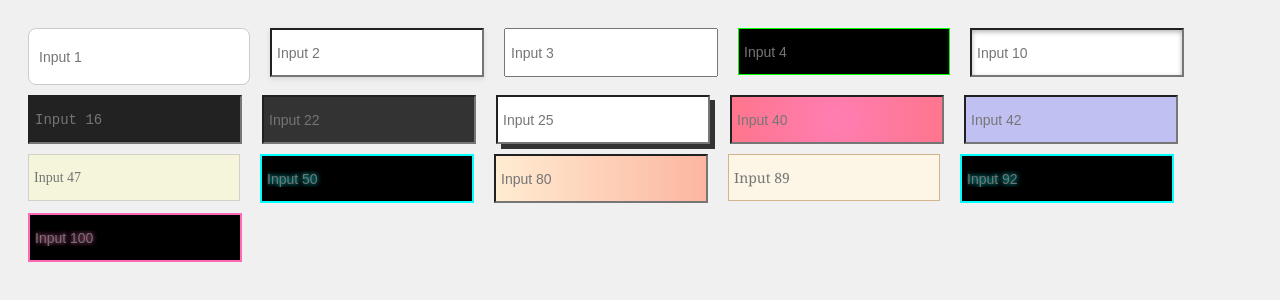
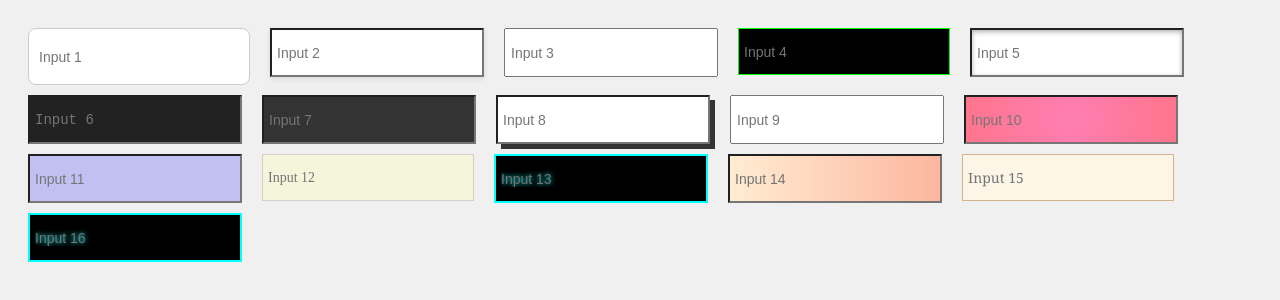
Before and after one commit to gabrieljcoutinho/Estilizao-de-inputs, a plain HTML site: page index.html in a window 1280 px wide. Drawn offline with Linux system fonts and the light colour scheme.

Commit message:
mudando numerações

```diff
--- a/index.html
+++ b/index.html
@@ -3,7 +3,7 @@
 <head>
 <meta charset="UTF-8">
 <meta name="viewport" content="width=device-width, initial-scale=1.0">
-<title>50 Estilos de Inputs</title>
+<title> Estilos de Inputs</title>
 <link rel="stylesheet" href="./style.css">
 </head>
 <body>
@@ -16,29 +16,29 @@
 <br>
 <input class="input4" placeholder="Input 4">
 <br>
+<input class="input5" placeholder="Input 5">
+<br>
+<input class="input6" placeholder="Input 6">
+<br>
+<input class="input7" placeholder="Input 7">
+<br>
+<input class="input8" placeholder="Input 8">
+<br>
+<input class="inpu9" placeholder="Input 9">
+<br>
 <input class="input10" placeholder="Input 10">
 <br>
+<input class="input11" placeholder="Input 11">
+<br>
+<input class="input12" placeholder="Input 12">
+<br>
+<input class="input13" placeholder="Input 13">
+<br>
+<input class="input14" placeholder="Input 14">
+<br>
+<input class="input15" placeholder="Input 15">
+<br>
 <input class="input16" placeholder="Input 16">
-<br>
-<input class="input22" placeholder="Input 22">
-<br>
-<input class="input25" placeholder="Input 25">
-<br>
-<input class="input40" placeholder="Input 40">
-<br>
-<input class="input42" placeholder="Input 42">
-<br>
-<input class="input47" placeholder="Input 47">
-<br>
-<input class="input50" placeholder="Input 50">
-<br>
-<input class="input80" placeholder="Input 80">
-<br>
-<input class="input89" placeholder="Input 89">
-<br>
-<input class="input92" placeholder="Input 92">
-<br>
-<input class="input100" placeholder="Input 100">
 
 </body>
 </html>
--- a/style.css
+++ b/style.css
@@ -30,14 +30,14 @@
 
 
 /* 10 */
-.input10 {
+.input5 {
     box-shadow: inset 0 2px 5px rgba(0, 0, 0, 0.3);
 }
 
 
 
 /* 16 */
-.input16 {
+.input6 {
     font-family: monospace;
     background: #222;
     color: #0f0;
@@ -46,7 +46,7 @@
 
 
 /* 22 */
-.input22 {
+.input7 {
     background: #333;
     color: #fff;
 }
@@ -54,25 +54,25 @@
 
 
 /* 25 */
-.input25 {
+.input8 {
     box-shadow: 5px 5px 0 #333;
 }
 
 
 
-.input39:focus {
+.input9:focus {
     border-width: 4px;
 }
 
 /* 40 */
-.input40 {
+.input10 {
     background: radial-gradient(circle, #ff7eb3, #ff758c);
     color: white;
 }
 
 
 /* 42 */
-.input42 {
+.input11 {
     background: rgba(0, 0, 255, 0.2);
     backdrop-filter: blur(6px);
 }
@@ -80,14 +80,14 @@
 
 
 /* 47 */
-.input47 {
+.input12 {
     background: #f5f5dc;
     border: 1px solid #d4cfc9;
     font-family: "Times New Roman";
 }
 
 /* 50 */
-.input50 {
+.input13 {
     background: black;
     border: 2px solid cyan;
     color: cyan;
@@ -96,13 +96,13 @@
 
 
 /* 80. Input degradê horizontal suave */
-.input80 {
+.input14 {
     background: linear-gradient(to right, #ffecd2, #fcb69f);
 }
 
 
 /* 89. Input estilo papel antigo */
-.input89 {
+.input15 {
     background: #fdf5e6;
     border: 1px solid #d2b48c;
     font-family: 'Georgia', serif;
@@ -111,7 +111,7 @@
 
 
 /* 92. Input estilo futurista azul */
-.input92 {
+.input16 {
     background: black;
     border: 2px solid cyan;
     color: cyan;
@@ -120,7 +120,7 @@
 
 
 /* 100. Input estilo neon rosa */
-.input100 {
+.input17 {
     background: black;
     border: 2px solid #ff69b4;
     color: #ff69b4;
```
